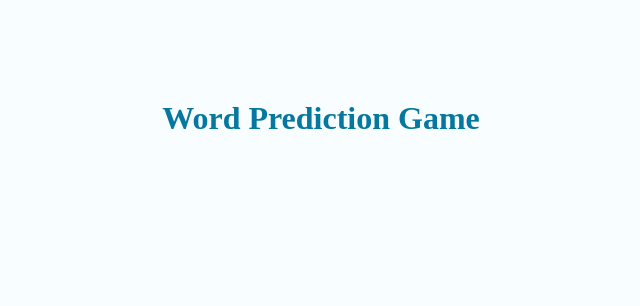
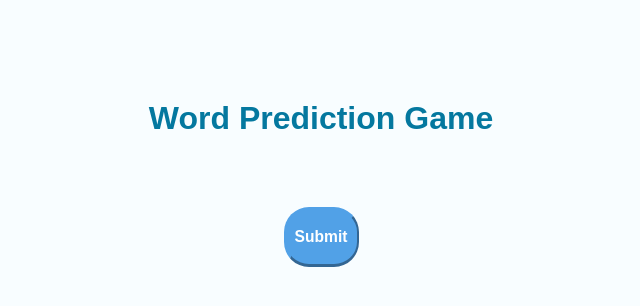
Before and after one commit to itu-itis24-always01/itu-itis24-always01.github.io, a plain HTML site: page game.html in a window 1280 px wide. Shown: the whole page, without its empty margins (319-959 px from the left). Drawn offline with Linux system fonts and the light colour scheme.

Commit message:
Created a 'Submit' for Word Prediction Game

```diff
--- a/game.css
+++ b/game.css
@@ -1,9 +1,24 @@
 body{
     background:#f8fdff;
+    text-align: center;
 }
 #word-prediction{
     color:#04789f;
     text-align: center;
     margin:0;
     margin-top: 100px;
+    font-family:sans-serif;
 }
+#submit{
+    background-color:#51a1e7;
+    border-color: #51a1e7;
+    text-align: center;
+    width: 75px;
+    height:60px;
+    margin-top: 70px;
+    border-radius: 25px;
+    color:white;
+    border-top-width: 3px;
+    border-bottom-width: 3px;
+
+}
--- a/game.html
+++ b/game.html
@@ -8,6 +8,7 @@
 
     <body>
         <h1 id="word-prediction"> Word Prediction Game</h1>
+        <button id="submit"><h3>Submit</h3></button>
 
     </body>
 </html>
```
